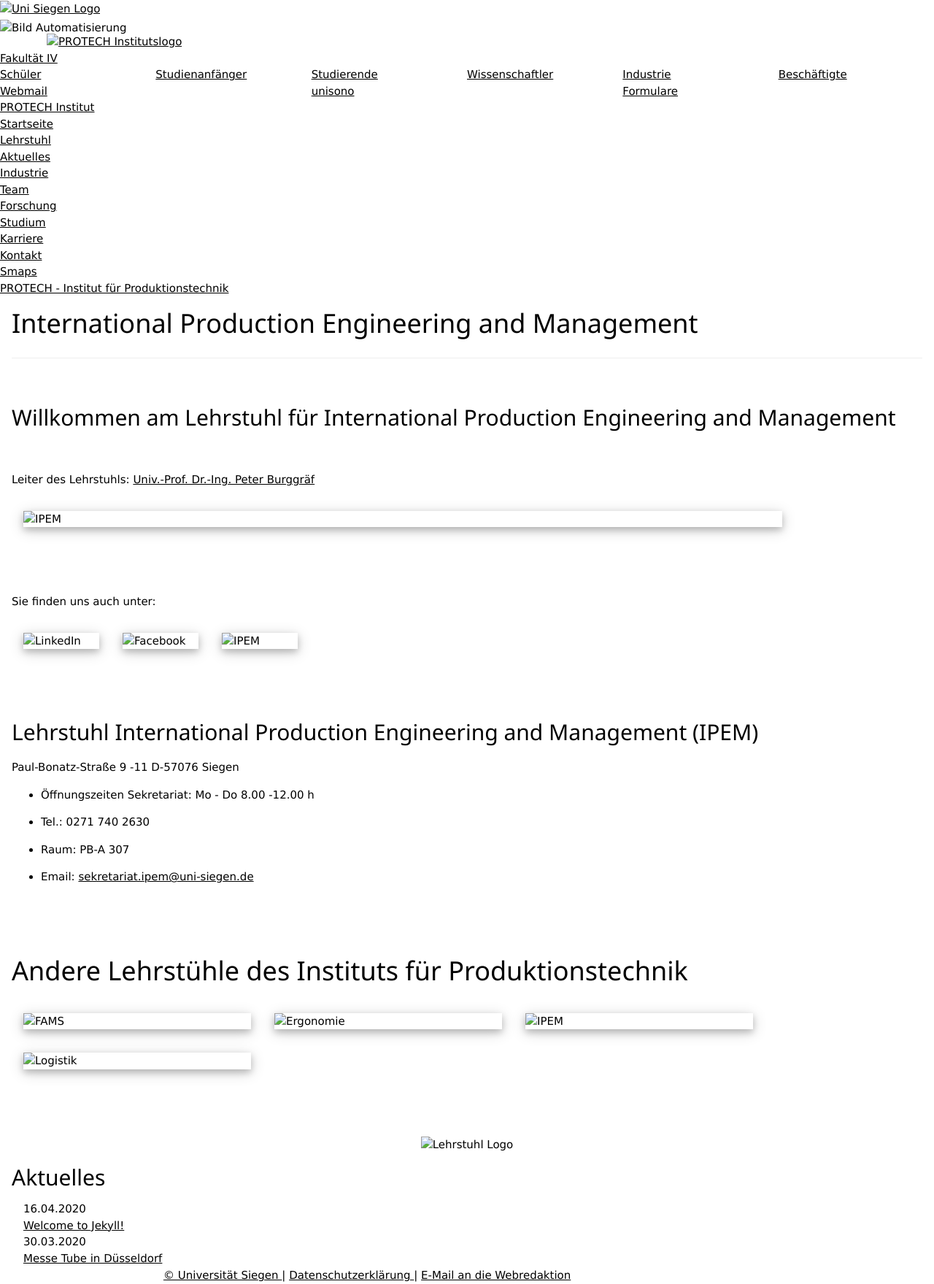
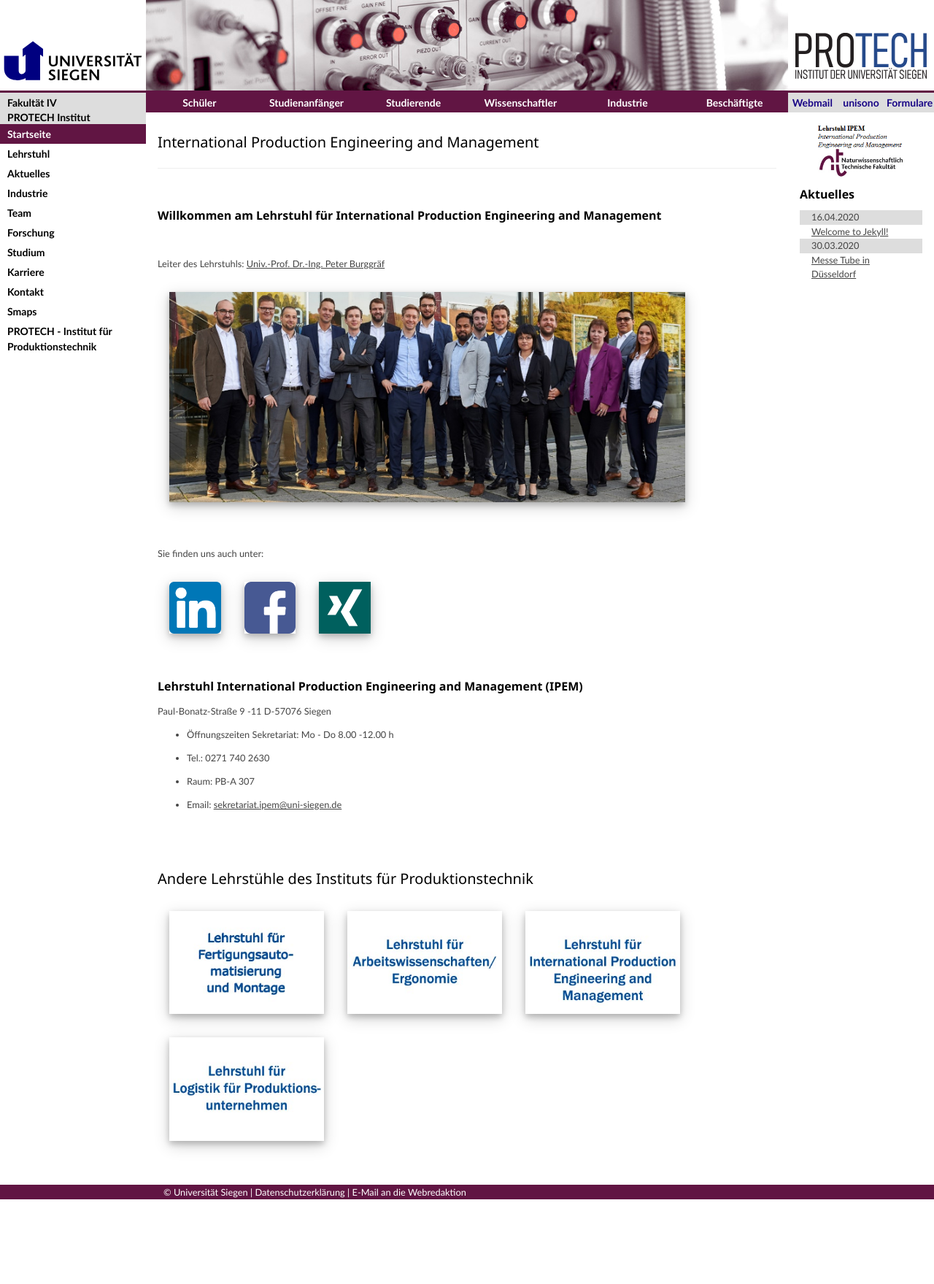
Before and after one commit to arpm92/IPEMweb, a Jekyll site: the page built from index.md, in a window 1280 px wide. Shown: the whole page at 73% size. Built offline with Jekyll 4.4.1, drawn with Linux system fonts in a browser that asks for light colours; nearby versions of some CDN libraries; library files that are not in the unit come from our copies; after the commit the page ends 1643 px from its top, so only the background shows below that.

```diff
--- a/_config.yml
+++ b/_config.yml
@@ -22,7 +22,7 @@ title: IPEM - International Production Engineering and Management
 email: alejandro.perez@uni-siegen.de
 description: >- # this means to ignore newlines until "baseurl:"
   Institut für International Production Engineering and Management der Universität Siegen
-baseurl: "IPEMweb" # the subpath of your site, e.g. /blog
+baseurl: "/IPEMweb" # the subpath of your site, e.g. /blog
 url: "" # the base hostname & protocol for your site, e.g. http://example.com
 #twitter_username: jekyllrb
 #github_username:  jekyll
```
